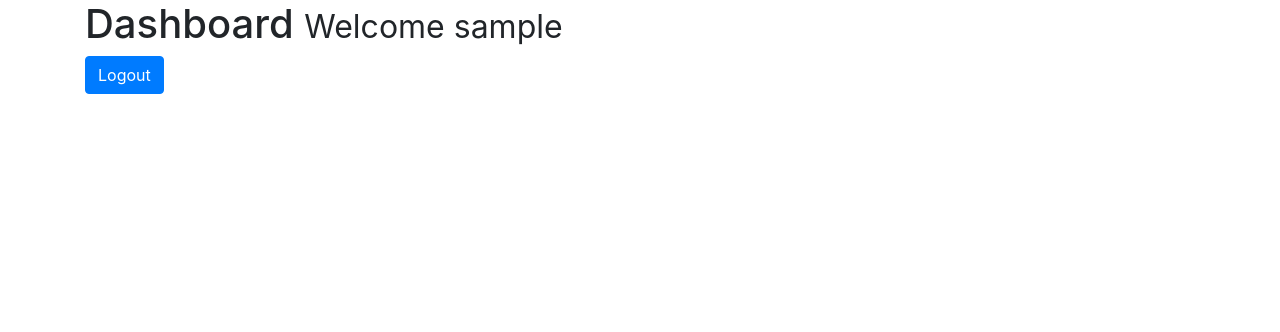
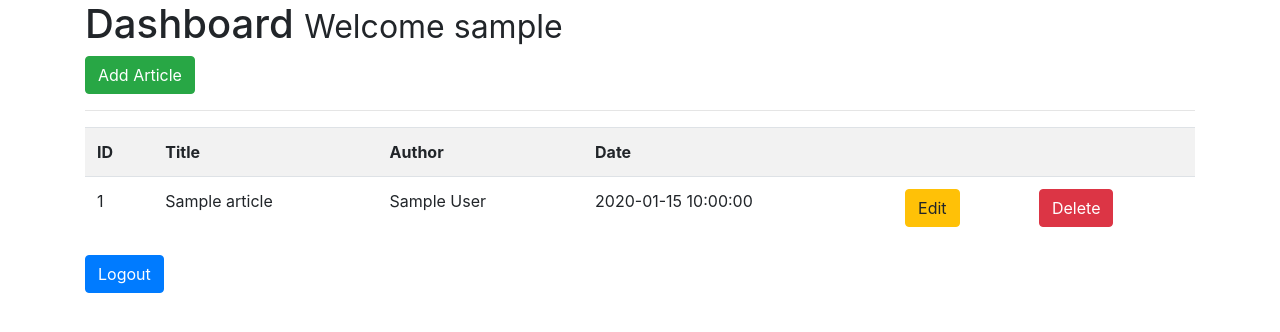
Before and after one commit to Said-Alisic/Flask-Tutorial-Two, a Flask app: page /dashboard in a window 1280 px wide. Shown: the part 56-388 px from the top of the page. Run offline with Flask 2, Linux system fonts and the light colour scheme; the visitor is signed in with stand-in values (Sample User, id 1); tables that the repository leaves empty or names only in its code hold one stand-in row (values such as "Sample post"); some libraries are stand-ins or nearby versions.

Commit message:
Web app fetches articles data from database now

```diff
--- a/app.py
+++ b/app.py
@@ -1,6 +1,6 @@
 # type of entry file
 from flask import Flask, render_template, flash, redirect, url_for, session, logging, request
-from data import articles
+# from data import articles
 from flask_mysqldb import MySQL
 from wtforms import Form, StringField, TextAreaField, PasswordField, validators
 from passlib.hash import sha256_crypt   #-> For encrypting password
@@ -19,7 +19,7 @@ app.config["MYSQL_CURSORCLASS"] = "DictCursor"   # For calling methods to execut
 # initialize MySQl - now we can create a cursor and execute queries
 mysql = MySQL(app)
 
-Articles = articles()
+# Articles = articles()
 
 #GetReguest which goes to a page and loads it
 @app.route("/")
@@ -34,12 +34,38 @@ def about():
 # Articles
 @app.route("/articles")
 def articles():
-    return render_template("articles.html", articles=Articles)
+    # Create cursor
+    cur = mysql.connection.cursor()
+
+    # Get articles from database
+    results = cur.execute("SELECT * FROM articles")
+
+    # Fetch everything in dictionary form
+    articles = cur.fetchall()
+
+    if results > 0:
+        return render_template("articles.html", articles=articles)
+    else:
+        msg = "No Articles Found"
+        return render_template("articles.html", msg=msg)
+    # Close connection
+    cur.close()
+
 
 # Single Article
 @app.route("/article/<string:id>/")
 def article(id):
-    return render_template("article.html", id=id)
+    # Create cursor
+    cur = mysql.connection.cursor()
+
+    # Get articles from database
+    results = cur.execute("SELECT * FROM articles WHERE id = %s", [id])
+
+    # Fetch a single article
+    article = cur.fetchone()
+
+    return render_template("article.html", article=article)
+
 
 # Register Form Class
 class RegisterForm(Form):
@@ -52,7 +78,7 @@ class RegisterForm(Form):
     ])
     confirm = PasswordField("Confirm Password")
 
-#PostRequest and GetReguest - User Register
+# PostRequest and GetReguest - User Register
 @app.route("/register", methods=["GET", "POST"])
 def register():
     form = RegisterForm(request.form)
@@ -136,6 +162,7 @@ def is_logged_in(f):
 
 # Logout
 @app.route("/logout")
+@is_logged_in
 def logout():
     session.clear()     # Kills the session that is currently running
     flash("You are now logged out", "success")
@@ -146,9 +173,58 @@ def logout():
 @app.route("/dashboard")
 @is_logged_in
 def dashboard():
-    return render_template("dashboard.html")
+    # Create cursor
+    cur = mysql.connection.cursor()
+
+    # Get articles from database
+    results = cur.execute("SELECT * FROM articles")
+
+    # Fetch everything in dictionary form
+    articles = cur.fetchall()
+
+    if results > 0:
+        return render_template("dashboard.html", articles=articles)
+    else:
+        msg = "No Articles Found"
+        return render_template("dashboard.html", msg=msg)
+
+    # Close connection
+    cur.close()
+
+# Article Form Class
+class ArticleForm(Form):
+    title = StringField("Title", [validators.Length(min=1, max=200)])
+    body = TextAreaField("Body", [validators.Length(min=30)])
 
 
+# Add Article
+@app.route("/add_article", methods=["GET", "POST"])
+@is_logged_in
+def add_article():
+    form = ArticleForm(request.form)
+    if request.method == "POST" and form.validate():
+        title = form.title.data
+        body = form.body.data
+
+        # Create Cursor
+        cur = mysql.connection.cursor()
+
+        # Execute
+        cur.execute("INSERT INTO articles(title, body, author) "
+                    "VALUES(%s, %s, %s)",
+                    (title, body, session["username"]))
+
+        # Commit to database
+        mysql.connection.commit()
+
+        # Close connection to database
+        cur.close()
+
+        flash("Article Created", "success")
+
+        return redirect(url_for("dashboard"))
+
+    return render_template("add_article.html", form=form)
 
 
 if __name__ == "__main__":
--- a/templates/dashboard.html
+++ b/templates/dashboard.html
@@ -9,7 +9,28 @@
 
     {% block body %}
         <h1>Dashboard <small>Welcome {{session.username}}</small></h1>
-
+        <a class="btn btn-success" href="/add_article"> Add Article </a>
+        <hr>
+        <table class="table table-striped">
+            <tr>
+                <th>ID</th>
+                <th>Title</th>
+                <th>Author</th>
+                <th>Date</th>
+                <th></th>
+                <th></th>
+            </tr>
+            {% for article in articles %}
+                <tr>
+                    <td>{{article.id}}</td>
+                    <td>{{article.title}}</td>
+                    <td>{{article.author}}</td>
+                    <td>{{article.create_date}}</td>
+                    <td><a href="edit_article/{{article.id}}" class="btn btn-warning pullright">Edit</a></td>
+                    <td><a href="#" class="btn btn-danger pullright">Delete</a></td>
+                </tr>
+            {% endfor %}
+        </table>
         {% if session.logged_in %}
             <a href="/logout" class="btn btn-primary">Logout</a>
         {% else %}
--- a/templates/layout.html
+++ b/templates/layout.html
@@ -16,5 +16,9 @@
 
 
     <script src="https://stackpath.bootstrapcdn.com/bootstrap/4.3.1/js/bootstrap.min.js" integrity="sha384-JjSmVgyd0p3pXB1rRibZUAYoIIy6OrQ6VrjIEaFf/nJGzIxFDsf4x0xIM+B07jRM" crossorigin="anonymous"></script>
+    <script src="//cdn.ckeditor.com/4.11.4/basic/ckeditor.js"></script>
+    <script type="text/javascript">
+        CKEDITOR.replace('editor')
+    </script>
 </body>
 </html>
```
Also changed, not shown: templates/FromTutorial/add_article.html (added, +26 -0 lines), templates/add_article.html (added, +26 -0 lines), templates/article.html (+6 -1 lines), templates/home.html (+6 -2 lines).
